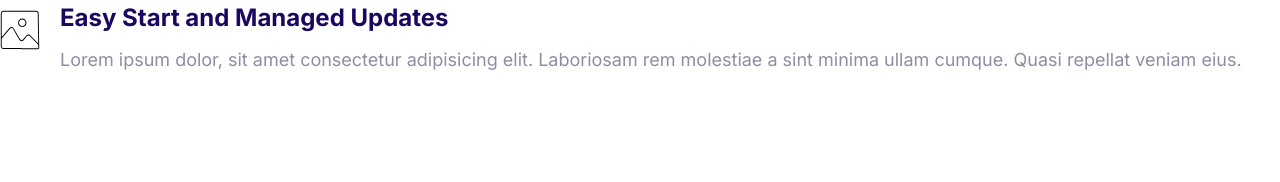
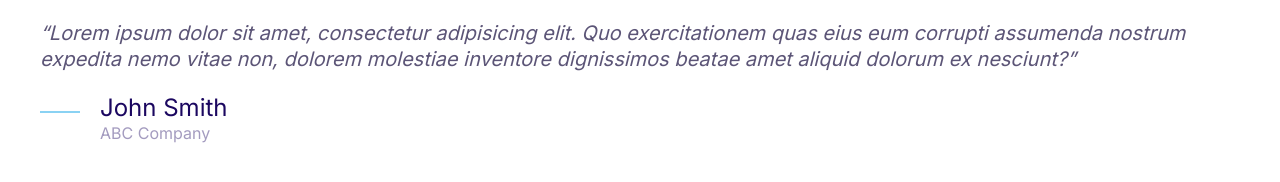
Before and after one commit to AkhilaKolluru98/moshify, a plain HTML site: page index.html in a window 1280 px wide. Drawn offline with Linux system fonts and the light colour scheme.

Commit message:
Build the quotes component and define the styles.

```diff
--- a/css/styles.css
+++ b/css/styles.css
@@ -5,6 +5,7 @@
   --color-accent:#ff3400;
   --color-headings:#1b0760;
   --color-body:#918ca4;
+  --color-body-darker:#5c5577;
   --color-border:#ccc;
   --border-radius:30px;
 
@@ -348,3 +349,52 @@ a{
 .media__image {
   margin-top: 1rem;
 }
+
+/**Quotes**/
+.quote {
+  font-size: 3rem;
+  font-style: italic;
+  color:var(--color-body-darker);
+  line-height: 1.3;
+
+}
+
+.quote__text::before {
+  content:open-quote;
+}
+
+.quote__text::after {
+  content:close-quote;
+}
+
+.quote__author {
+  font-size: 3rem;
+  font-weight: 500;
+  font-style: normal;
+  margin-bottom: 0;
+}
+
+.quote__organization {
+  color: var(--color-headings);
+  opacity: 0.4;
+  font-size: 2rem;
+  font-style: normal;
+}
+
+.quote__line {
+  position: relative;
+  bottom:10px;
+
+}
+
+@media screen and (min-width:1024px) {
+  .quote {
+    font-size: 2rem;
+  }
+  .quote__author {
+    font-size: 2.4rem;
+  }
+  .quote__organization {
+    font-size: 1.6rem;
+  }
+}
--- a/index.html
+++ b/index.html
@@ -14,18 +14,23 @@
 </head>
 
 <body>
+    <blockquote class="quote">
+        <p class="quote__text">Lorem ipsum dolor sit amet, consectetur adipisicing elit. Quo exercitationem quas eius eum corrupti assumenda nostrum expedita nemo vitae non, dolorem molestiae inventore dignissimos beatae amet aliquid dolorum ex nesciunt?</p>
+        <footer>
             <div class="media">
                 <div class="media__image">
-            <svg class="icon icon--primary">
-                <use xlink:href="images/sprite.svg#snap"></use>
+                    <svg class="icon icon--primary quote__line">
+                        <use xlink:href="images/sprite.svg#line"></use>
                     </svg>
                 </div>
                 <div class="media__body">
-            <h3 class="media__title">Easy Start and Managed Updates</h3>
-            <p>Lorem ipsum dolor, sit amet consectetur adipisicing elit. Laboriosam rem molestiae a sint minima ullam cumque. Quasi repellat veniam eius.</p>
+                    <h3 class="media__title quote__author">John Smith</h3>
+                    <p class="quote__organization">ABC Company</p>
 
                 </div>
             </div>
+        </footer>
+    </blockquote>
 
 
 </body>
```
Also changed, not shown: components/quotes.html (added, +17 -0 lines). Lines whose indentation alone changed are shown as unchanged.
